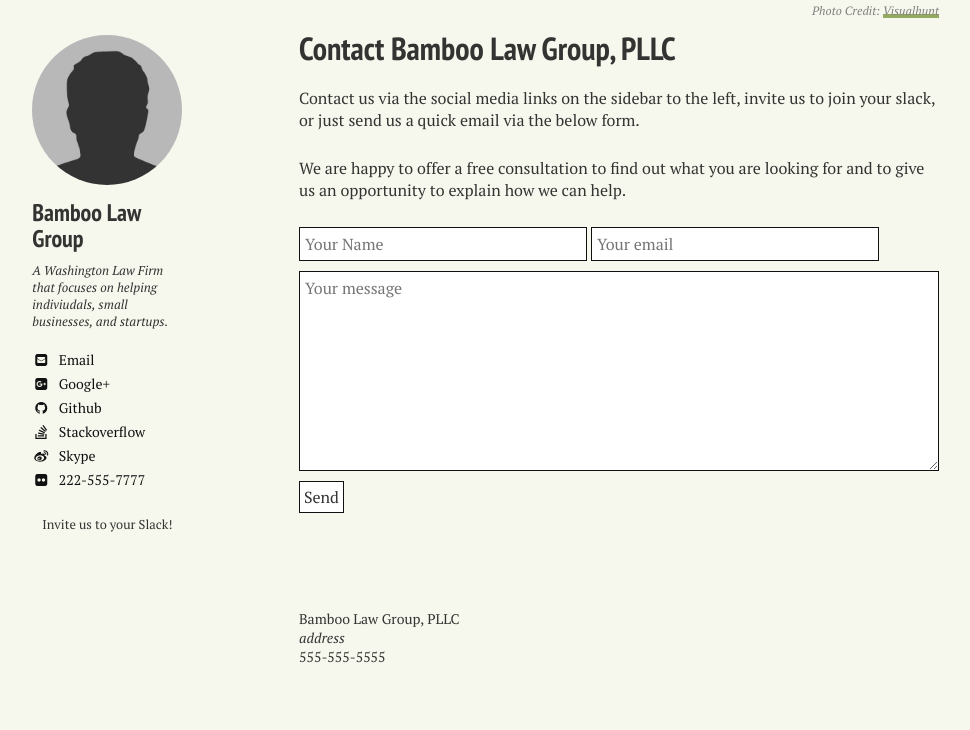
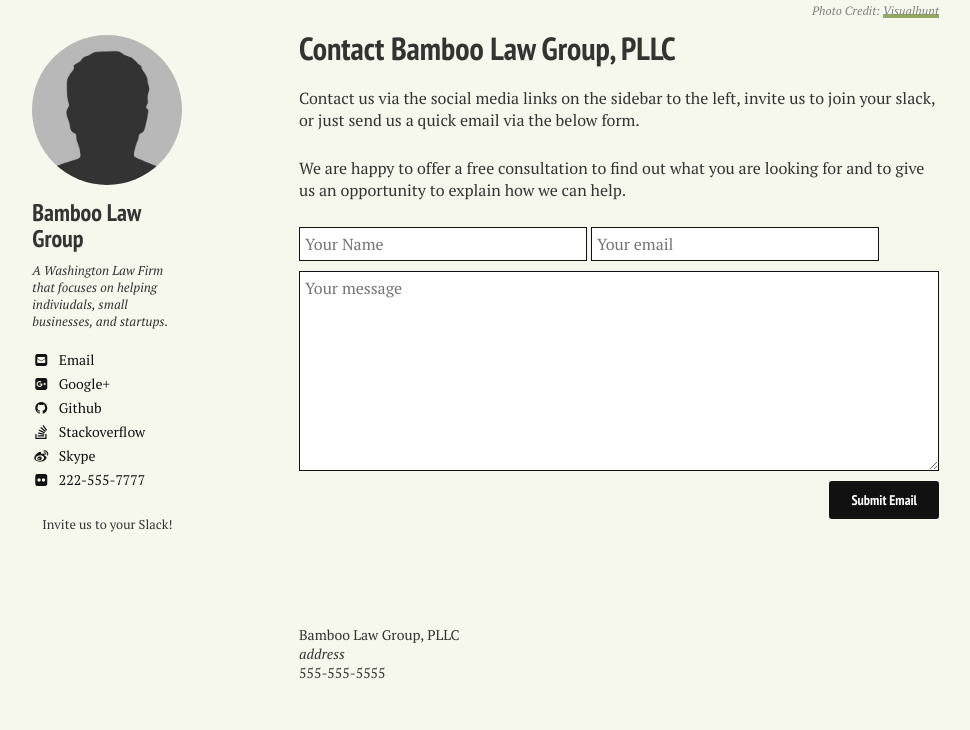
Before and after one commit to nerdyfergy/blg-site-mm3, a Jekyll site: the page built from contact/index.md, in a window 1280 px wide. Shown: the part 560-1290 px from the top of the page, without its empty margins (21-991 px from the left). Built offline with Jekyll 4.4.1, drawn with Linux system fonts in a browser that asks for light colours.

Commit message:
Update index.md

```diff
--- a/contact/index.md
+++ b/contact/index.md
@@ -20,5 +20,5 @@ We are happy to offer a free consultation to find out what you are looking for a
   <input type="hidden" name="_next" value="//site.io/thanks.html" />
   <input type="hidden" name="_subject" value="New submission!" class="fifty"/>
   <textarea placeholder="Your message" class="textbox-sizing"></textarea>
-  <input type="submit" value="Send">
+  <input type="submit" value="Submit Email" class="btn halvsies">
 </form>
```
